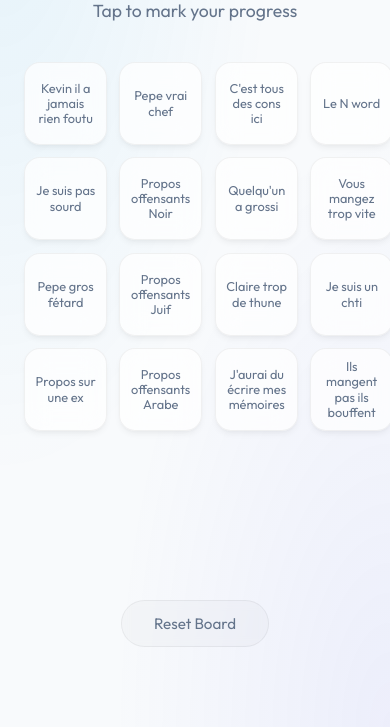
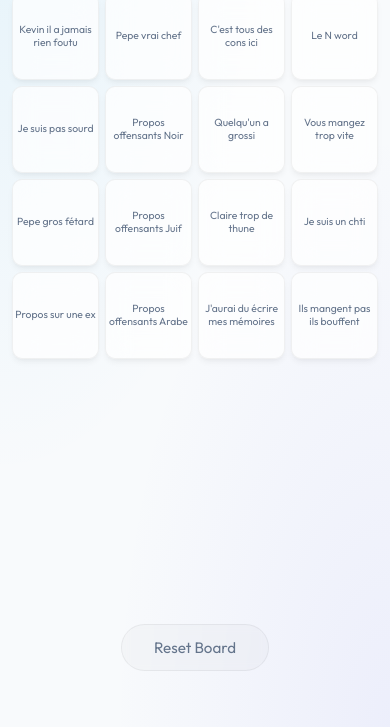
Before and after one commit to KevinArnaudLille/bingo-pepe-edition, a plain HTML site: page index.html in a window 390 px wide. Shown: the part 117-844 px from the top of the page. Drawn offline with nearby package versions, Linux system fonts and the light colour scheme.

Commit message:
some improvements

```diff
--- a/index.html
+++ b/index.html
@@ -5,7 +5,9 @@
     <meta charset="UTF-8">
     <meta name="viewport" content="width=device-width, initial-scale=1.0, maximum-scale=1.0, user-scalable=no">
     <title>Bingo Pepe Edition</title>
-    <link rel="stylesheet" href="style.css">
+    <script>
+        document.write('<link rel="stylesheet" href="style.css?t=' + Date.now() + '">');
+    </script>
     <link rel="preconnect" href="https://fonts.googleapis.com">
     <link rel="preconnect" href="https://fonts.gstatic.com" crossorigin>
     <link href="https://fonts.googleapis.com/css2?family=Outfit:wght@400;700&display=swap" rel="stylesheet">
--- a/style.css
+++ b/style.css
@@ -65,7 +65,7 @@ h1 {
 
 .grid-container {
     display: grid;
-    grid-template-columns: repeat(4, 1fr);
+    grid-template-columns: repeat(4, minmax(0, 1fr));
     gap: 12px;
     width: 100%;
     aspect-ratio: 1 / 1;
@@ -79,7 +79,7 @@ h1 {
     align-items: center;
     justify-content: center;
     text-align: center;
-    padding: 10px;
+    padding: 8px;
     font-size: 0.8rem;
     line-height: 1.2;
     font-weight: 500;
@@ -93,6 +93,8 @@ h1 {
     box-shadow: 0 4px 6px -1px rgba(0, 0, 0, 0.05), 0 2px 4px -1px rgba(0, 0, 0, 0.03);
     opacity: 1;
     /* Changed from 0 to 1 to prevent disappearing if animation is overridden */
+    word-break: break-word;
+    overflow: hidden;
 }
 
 .bingo-cell:active {
@@ -160,6 +162,46 @@ footer {
     transform: translateY(2px);
 }
 
+/* Responsive adjustments */
+@media (max-width: 400px) {
+    .app-container {
+        padding: 1.5rem 0.75rem;
+        gap: 1.25rem;
+    }
+
+    h1 {
+        font-size: 2rem;
+    }
+
+    .subtitle {
+        font-size: 0.9rem;
+    }
+
+    .grid-container {
+        gap: 6px;
+    }
+
+    .bingo-cell {
+        padding: 2px;
+        font-size: 0.65rem;
+        border-radius: 10px;
+    }
+}
+
+@media (max-width: 350px) {
+    .app-container {
+        padding: 1rem 0.5rem;
+    }
+
+    .grid-container {
+        gap: 4px;
+    }
+
+    .bingo-cell {
+        font-size: 0.6rem;
+    }
+}
+
 /* Animations */
 @keyframes fadeInScale {
     from {
```
